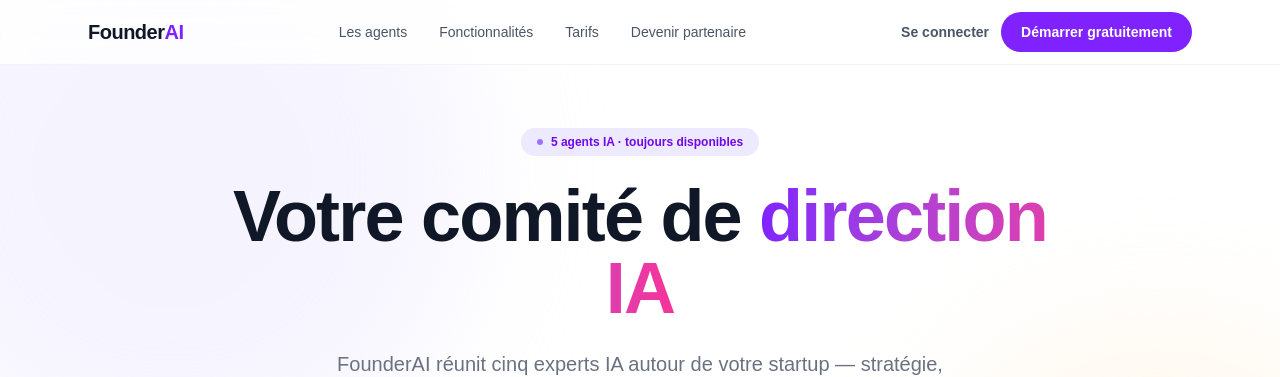
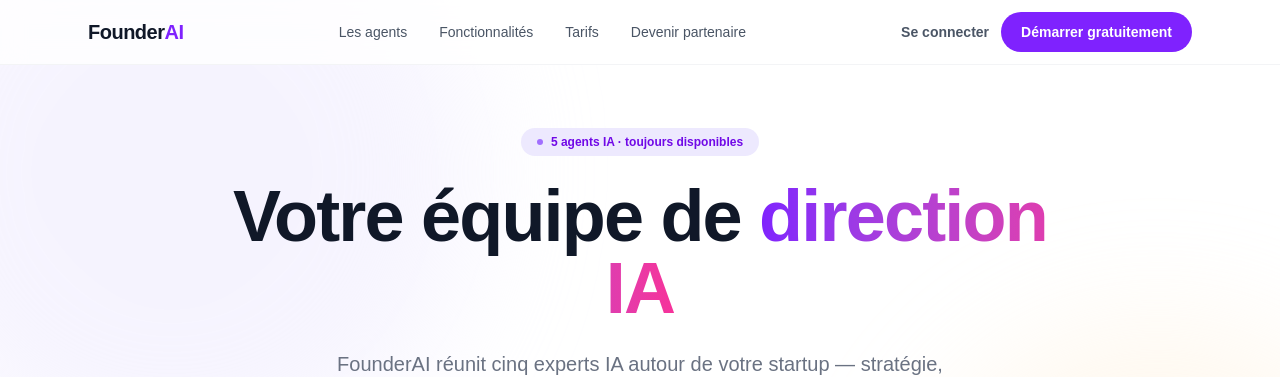
Before and after one commit to tpnhgk9259-gif/Founder-AI, a Next.js app: page / in a window 1280 px wide. Shown: the top 377 px of the page. Built offline with nearby package versions, Linux system fonts and the light colour scheme.

Commit message:
Fix hero h1 : Votre comité de → Votre équipe de direction IA
Co-Authored-By: Claude Opus 4.6 (1M context) <noreply@anthropic.com>

```diff
--- a/app/page.tsx
+++ b/app/page.tsx
@@ -142,7 +142,7 @@ export default function Home() {
           </span>
 
           <h1 className="text-5xl md:text-7xl font-black tracking-tight text-gray-900 leading-none mb-6">
-            Votre comité de{" "}
+            Votre équipe de{" "}
             <span className="bg-gradient-to-r from-violet-600 to-pink-500 bg-clip-text text-transparent">
               direction IA
             </span>
```
